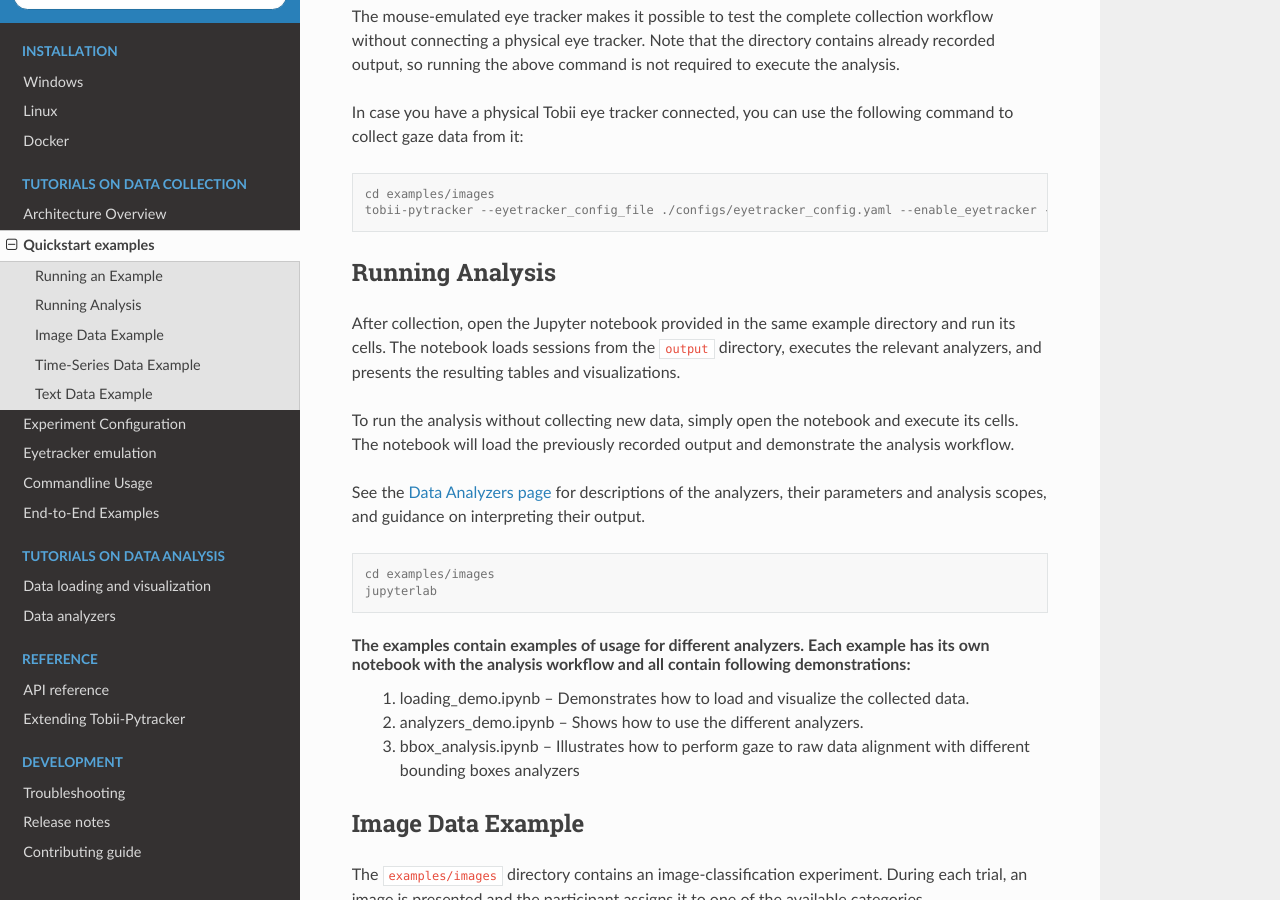
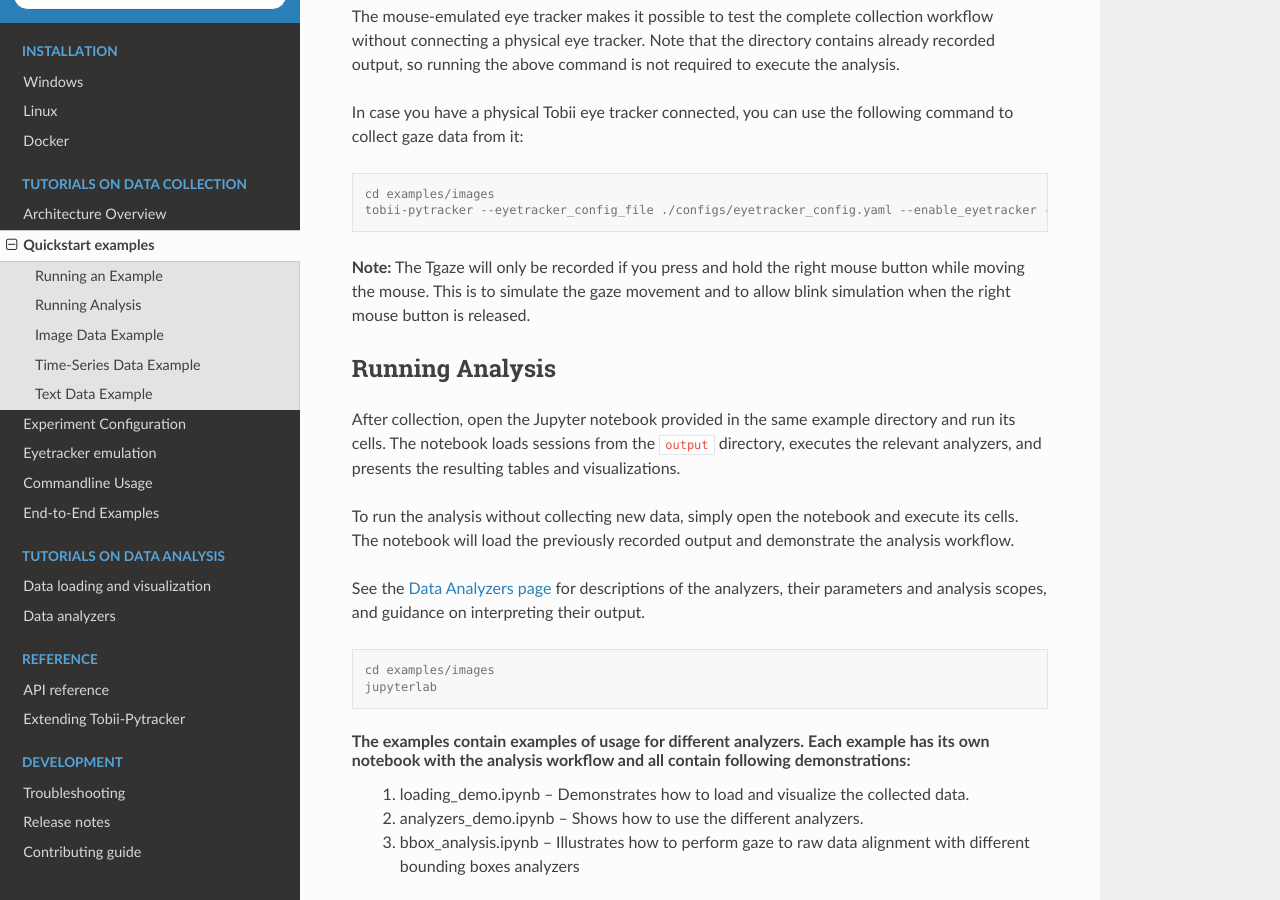
Before and after one commit to sbobek/tobii-pytracker, a Sphinx documentation site: the page built from docs/basic_examples.rst, in a window 1280 px wide and 900 px high, scrolled down 1100 px. Built offline with Sphinx 7.4.7 and the Read the Docs theme 3.1.0, drawn with Linux system fonts in a browser that asks for light colours; pages that are not in the unit, such as notebooks, are missing from menus.

```diff
--- a/docs/basic_examples.rst
+++ b/docs/basic_examples.rst
@@ -60,6 +60,8 @@ In case you have a physical Tobii eye tracker connected, you can use the followi
    cd examples/images
    tobii-pytracker --eyetracker_config_file ./configs/eyetracker_config.yaml --enable_eyetracker --enable_voice
 
+
+**Note:** The Tgaze will only be recorded if you press and hold the right mouse button while moving the mouse. This is to simulate the gaze movement and to allow blink simulation when the right mouse button is released.
 
 Running Analysis
 ------------------
--- a/docs/index.rst
+++ b/docs/index.rst
@@ -69,6 +69,7 @@ Note that this requires Tobii Hardware to be connected and calibrated. In case y
 
    Data loading and visualization <data_loading_visualization>
    Data analyzers <data_analyzers>
+   Gaze-Data alignment <bbox_analyzers>
 
 
 .. toctree::
--- a/examples/images/docker-compose.yml
+++ b/examples/images/docker-compose.yml
@@ -1,7 +1,7 @@
 services:
   tobii-pytracker:
     build:
-      context: ../.
+      context: ../../.
       dockerfile: Dockerfile
     container_name: tobii-pytracker
     environment:
```
Also changed, not shown: 2 other files.
